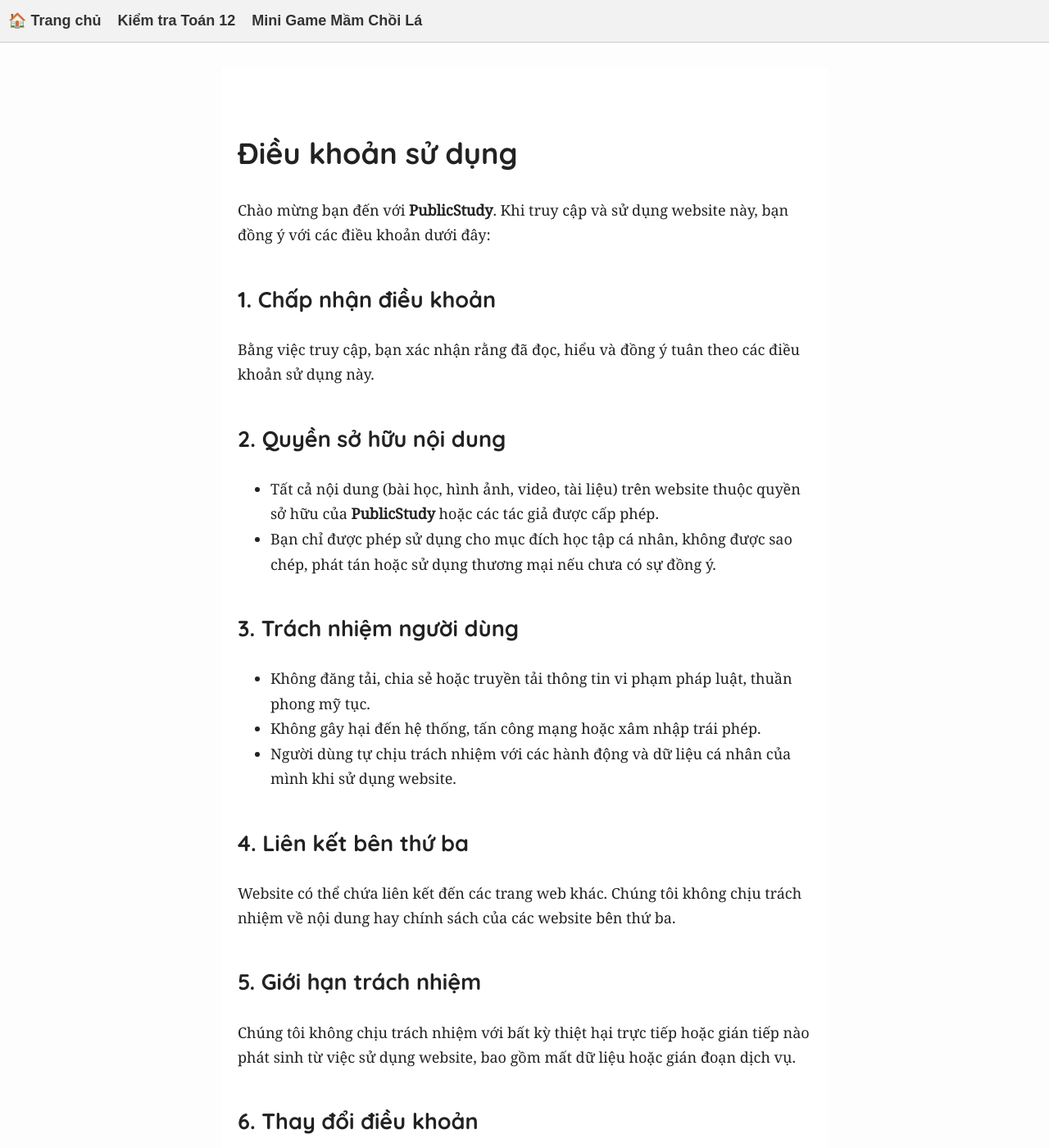
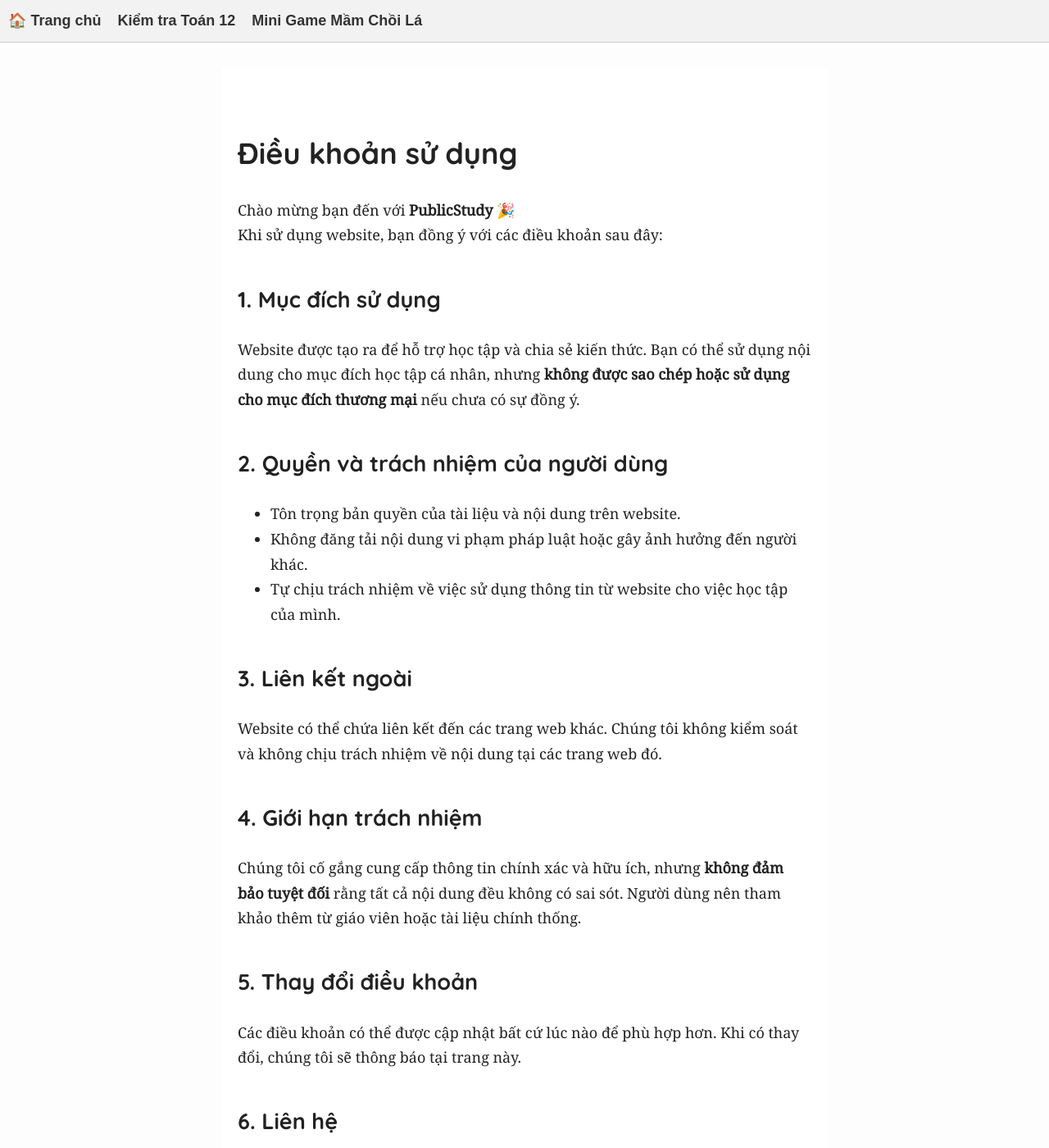
Before and after one commit to NguyenMuoiVN1988/publicstudyrepo, a Jekyll site: the page built from terms.md, in a window 1280 px wide and 1400 px high. Shown: the whole window at 82% size. Built offline with Jekyll 4.4.1, drawn with Linux system fonts in a browser that asks for light colours; some of the changed text lies outside the part shown.

Commit message:
Update terms.md

```diff
--- a/terms.md
+++ b/terms.md
@@ -6,28 +6,25 @@ permalink: /terms/
 
 # Điều khoản sử dụng
 
-Chào mừng bạn đến với **PublicStudy**. Khi truy cập và sử dụng website này, bạn đồng ý với các điều khoản dưới đây:
+Chào mừng bạn đến với **PublicStudy** 🎉
+Khi sử dụng website, bạn đồng ý với các điều khoản sau đây:
 
-## 1. Chấp nhận điều khoản
-Bằng việc truy cập, bạn xác nhận rằng đã đọc, hiểu và đồng ý tuân theo các điều khoản sử dụng này.
+## 1. Mục đích sử dụng
+Website được tạo ra để hỗ trợ học tập và chia sẻ kiến thức. Bạn có thể sử dụng nội dung cho mục đích học tập cá nhân, nhưng **không được sao chép hoặc sử dụng cho mục đích thương mại** nếu chưa có sự đồng ý.
 
-## 2. Quyền sở hữu nội dung
-- Tất cả nội dung (bài học, hình ảnh, video, tài liệu) trên website thuộc quyền sở hữu của **PublicStudy** hoặc các tác giả được cấp phép.
-- Bạn chỉ được phép sử dụng cho mục đích học tập cá nhân, không được sao chép, phát tán hoặc sử dụng thương mại nếu chưa có sự đồng ý.
+## 2. Quyền và trách nhiệm của người dùng
+- Tôn trọng bản quyền của tài liệu và nội dung trên website.
+- Không đăng tải nội dung vi phạm pháp luật hoặc gây ảnh hưởng đến người khác.
+- Tự chịu trách nhiệm về việc sử dụng thông tin từ website cho việc học tập của mình.
 
-## 3. Trách nhiệm người dùng
-- Không đăng tải, chia sẻ hoặc truyền tải thông tin vi phạm pháp luật, thuần phong mỹ tục.
-- Không gây hại đến hệ thống, tấn công mạng hoặc xâm nhập trái phép.
-- Người dùng tự chịu trách nhiệm với các hành động và dữ liệu cá nhân của mình khi sử dụng website.
+## 3. Liên kết ngoài
+Website có thể chứa liên kết đến các trang web khác. Chúng tôi không kiểm soát và không chịu trách nhiệm về nội dung tại các trang web đó.
 
-## 4. Liên kết bên thứ ba
-Website có thể chứa liên kết đến các trang web khác. Chúng tôi không chịu trách nhiệm về nội dung hay chính sách của các website bên thứ ba.
+## 4. Giới hạn trách nhiệm
+Chúng tôi cố gắng cung cấp thông tin chính xác và hữu ích, nhưng **không đảm bảo tuyệt đối** rằng tất cả nội dung đều không có sai sót. Người dùng nên tham khảo thêm từ giáo viên hoặc tài liệu chính thống.
 
-## 5. Giới hạn trách nhiệm
-Chúng tôi không chịu trách nhiệm với bất kỳ thiệt hại trực tiếp hoặc gián tiếp nào phát sinh từ việc sử dụng website, bao gồm mất dữ liệu hoặc gián đoạn dịch vụ.
+## 5. Thay đổi điều khoản
+Các điều khoản có thể được cập nhật bất cứ lúc nào để phù hợp hơn. Khi có thay đổi, chúng tôi sẽ thông báo tại trang này.
 
-## 6. Thay đổi điều khoản
-Chúng tôi có quyền điều chỉnh hoặc cập nhật Điều khoản sử dụng bất cứ lúc nào. Thông báo sẽ được đăng tải tại trang này.
-
-## 7. Liên hệ
-Nếu có câu hỏi về Điều khoản sử dụng, vui lòng liên hệ qua email: **9plus1class@gmail.com**.
+## 6. Liên hệ
+Nếu bạn có thắc mắc, vui lòng liên hệ qua email: **9plus1class@gmail.com**
```
